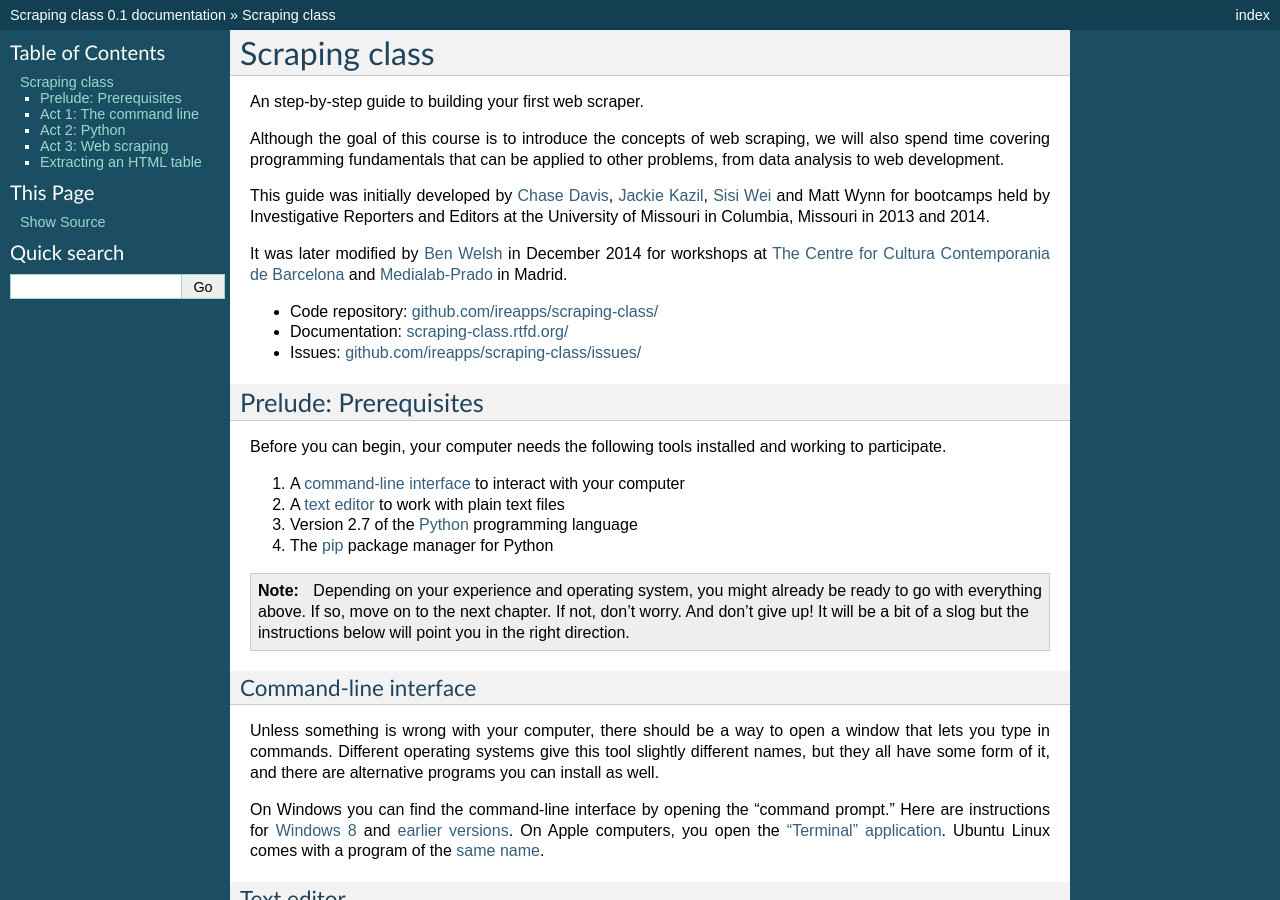
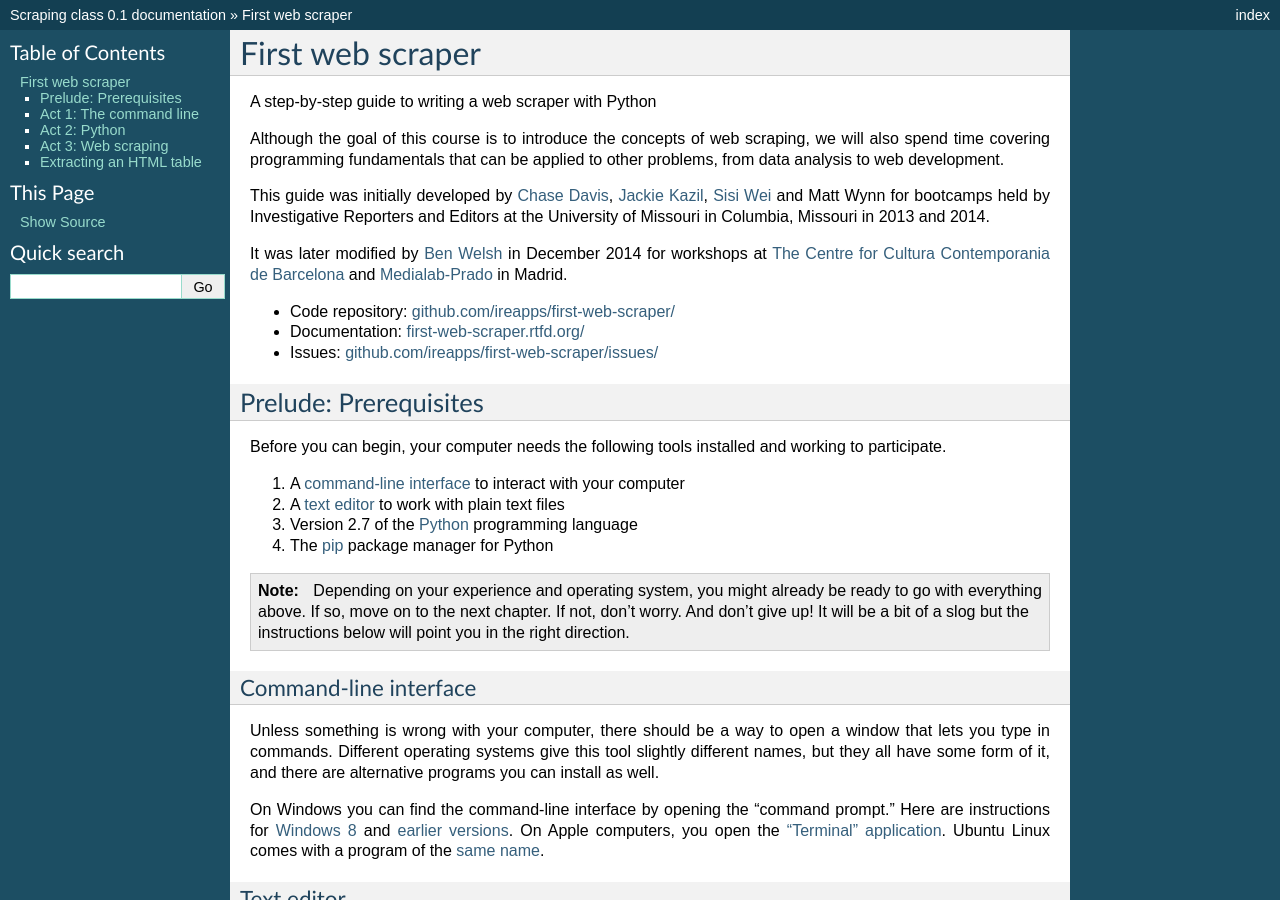
Before and after one commit to palewire/first-web-scraper, a Sphinx documentation site: the page built from docs/index.rst, in a window 1280 px wide and 900 px high. Built offline with Sphinx 7.4.7, drawn with Linux system fonts in a browser that asks for light colours; some of the changed text lies outside the part shown.

Commit message:
Updated links

```diff
--- a/docs/index.rst
+++ b/docs/index.rst
@@ -1,9 +1,9 @@
 :tocdepth: 2
 
-Scraping class
-==============
+First web scraper
+=================
 
-An step-by-step guide to building your first web scraper.
+A step-by-step guide to writing a web scraper with Python
 
 Although the goal of this course is to introduce the concepts of web
 scraping, we will also spend time covering programming fundamentals that
@@ -18,11 +18,11 @@ University of Missouri in Columbia, Missouri in 2013 and 2014.
 It was later modified by `Ben Welsh <http://palewi.re/who-is-ben-welsh/>`_ in December 2014 for workshops at `The Centre for Cultura Contemporania de Barcelona <http://www.cccb.org/en/curs_o_conferencia-data_journalism_work_session_viii-46957>`_ and `Medialab-Prado <http://medialab-prado.es/article/iitallerdeperiodismodedatosconvocatoriadeproyectos>`_ in Madrid.
 
 -  Code repository:
-   `github.com/ireapps/scraping-class/ <https://github.com/ireapps/scraping-class/>`__
+   `github.com/ireapps/first-web-scraper/ <https://github.com/ireapps/first-web-scraper/>`__
 -  Documentation:
-   `scraping-class.rtfd.org/ <http://scraping-class.rtfd.org/>`__
+   `first-web-scraper.rtfd.org/ <http://first-web-scraper.rtfd.org/>`__
 -  Issues:
-   `github.com/ireapps/scraping-class/issues/ <https://github.com/ireapps/scraping-class/issues>`__
+   `github.com/ireapps/first-web-scraper/issues/ <https://github.com/ireapps/first-web-scraper/issues>`__
 
 Prelude: Prerequisites
 ----------------------
```
Also changed, not shown: README.md (+2 -4 lines), 5 other files.
